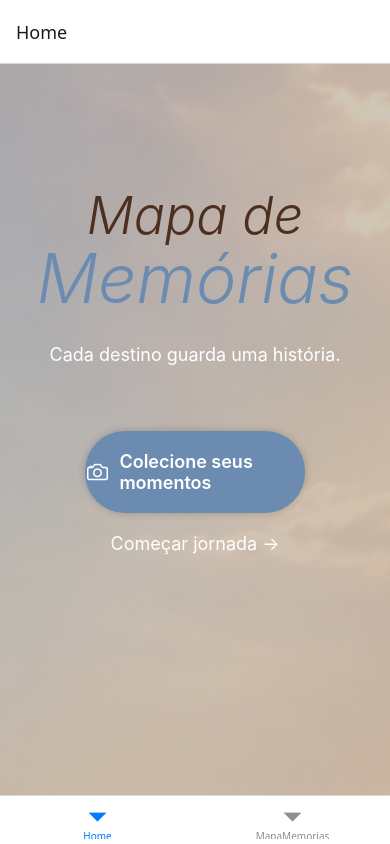
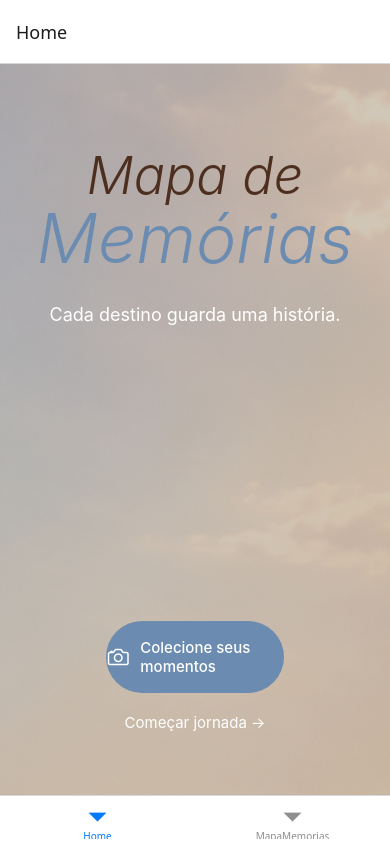
Before and after one commit to marieduardabarbieri/MapaDeMemorias, a React Native app in the folder meuApp/: screen /Home in a window 390 px wide. Built offline with nearby package versions, Linux system fonts and the light colour scheme.

Commit message:
Estilizando a pagina Home parte 3

```diff
--- a/meuApp/src/screens/HomeScreen.tsx
+++ b/meuApp/src/screens/HomeScreen.tsx
@@ -47,9 +47,8 @@ const styles = StyleSheet.create({
 
   overlay: {
     flex: 1,
-    justifyContent: "space-between",
     paddingHorizontal: 30,
-    paddingTop: 120,
+    paddingTop: 80,
     paddingBottom: 80,
     backgroundColor: "rgba(0,0,0,0.18)",
   },
@@ -82,6 +81,7 @@ const styles = StyleSheet.create({
   },
   botoes_inferiores: {
     alignItems: "center",
+    paddingTop: 230,
   },
 
   botao: {
@@ -89,25 +89,22 @@ const styles = StyleSheet.create({
     alignItems: "center",
     justifyContent: "center",
     backgroundColor: "#6B8CB0",
-    width: "80%",
-    paddingRight: 10,
-    paddingVertical: 20,
+    width: "75%",
+    paddingRight: 13,
+    paddingVertical: 17,
     borderRadius: 40,
     shadowColor: "#000",
-    shadowOpacity: 0.2,
-    shadowRadius: 8,
-    elevation: 5,
   },
 
   textoBotao: {
     color: "#FFFFFF",
-    fontSize: 18,
-    fontWeight: "600",
+    fontSize: 15,
+    fontWeight: "500",
     marginLeft: 10,
   },
   textoSecundario: {
     marginTop: 20,
     color: "#FFFFFF",
-    fontSize: 18,
+    fontSize: 15,
   },
 });
```
